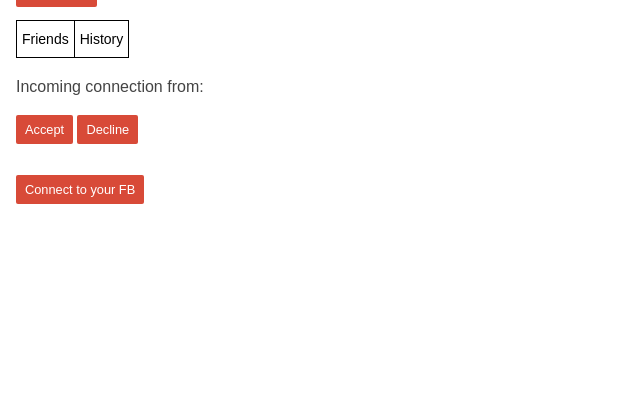
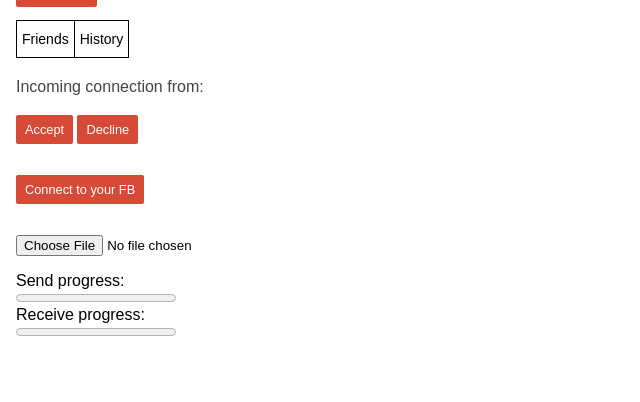
Before and after one commit to Arctigor/webrtc, a PHP site: the page made by templates/welcome.php in a window 1280 px wide. Shown: the part 547-949 px from the top of the page, without its empty margins (0-640 px from the left). Before the commit the page ends 751 px from the top, so only its background shows below. Run offline with PHP 8.4, Linux system fonts and the light colour scheme; the template is opened without the code that fills it, so the values that code supplies are empty; the visitor is signed in with stand-in values (Sample User, id 1).

Commit message:
add elements for file transfer

```diff
--- a/templates/welcome.php
+++ b/templates/welcome.php
@@ -43,5 +43,26 @@
 	<div id="buttons">
 		<button id="connect_to_fb">Connect to your FB</button>
 	</div>
+	<br>
+	<section>
+      <form id="fileInfo">
+        <input type="file" id="fileInput" name="files"/>
+      </form>
+
+      <div class="progress">
+        <div class="label">Send progress: </div>
+        <progress id="sendProgress" max="0" value="0"></progress>
+      </div>
+
+      <div class="progress">
+        <div class="label">Receive progress: </div>
+        <progress id="receiveProgress" max="0" value="0"></progress>
+      </div>
+
+      <div id="bitrate"></div>
+      <a id="download"></a>
+      <span id="status"></span>
+
+    </section>
 
 </div>
```
